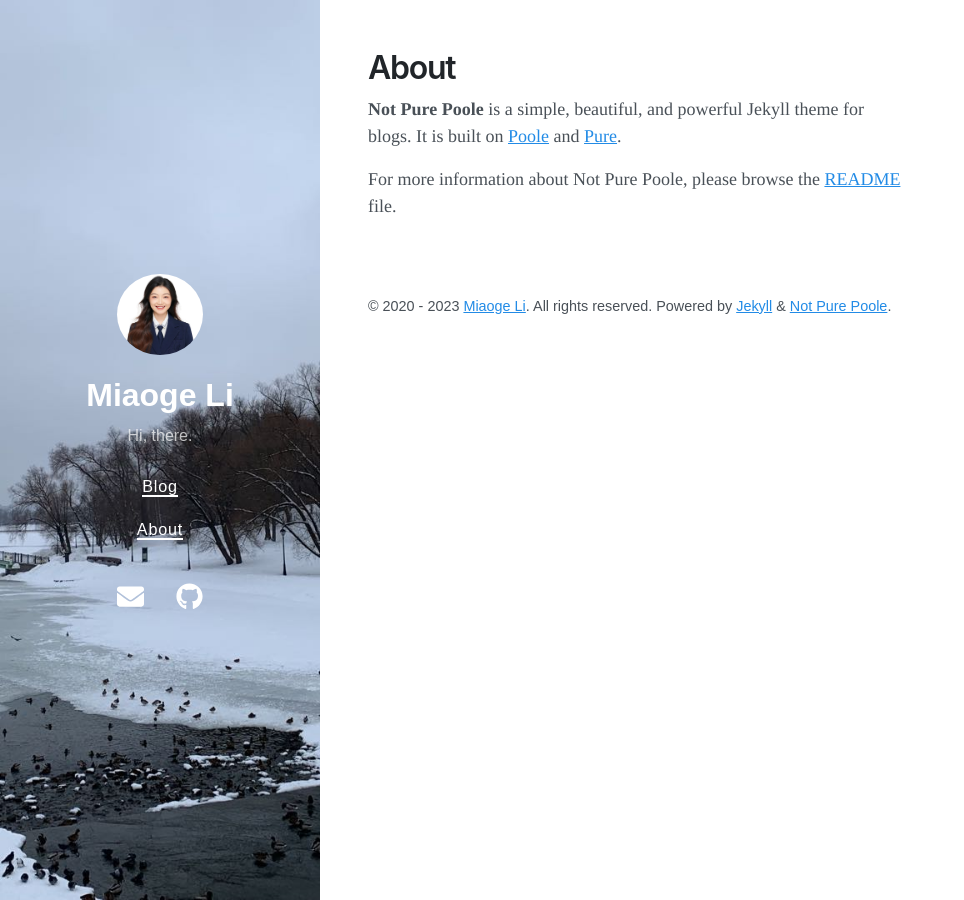
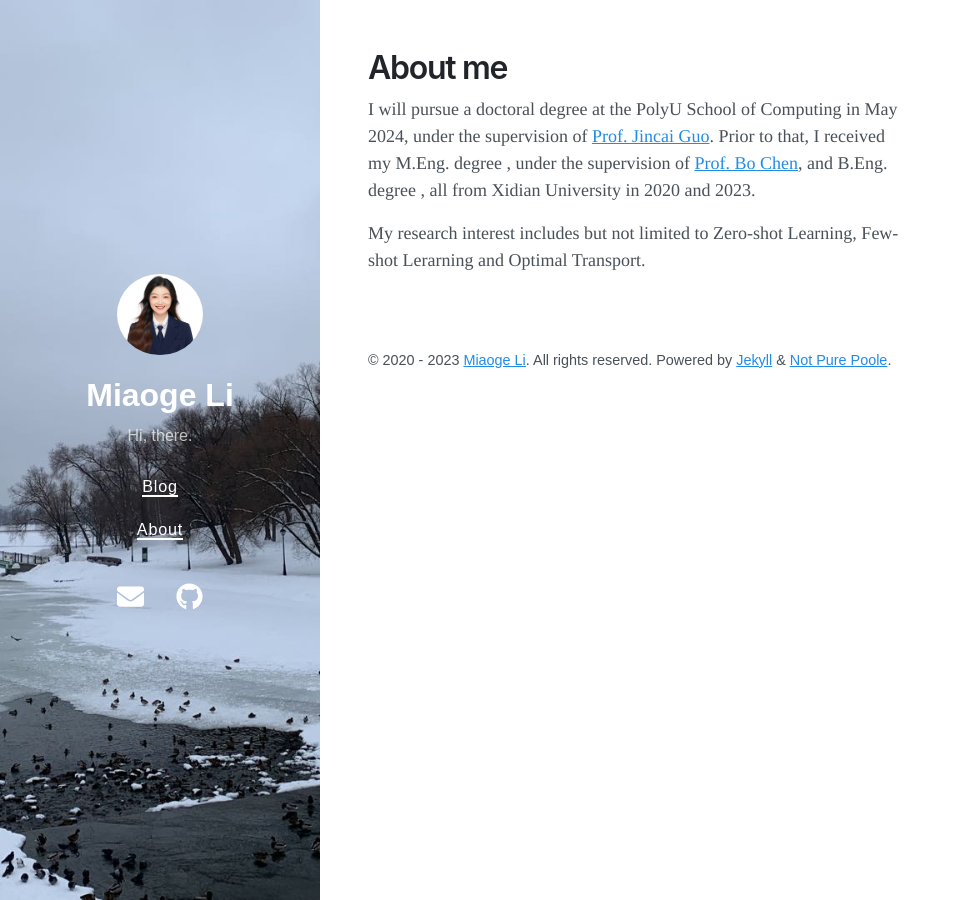
Before and after one commit to keepgoingjkg/keepgoingjkg.github.io, a Jekyll site: the page built from about.md, in a window 1280 px wide. Shown: the whole page, without its empty margins (0-964 px from the left). Built offline with Jekyll 4.4.1, drawn with Linux system fonts in a browser that asks for light colours; nearby versions of some CDN libraries.

Commit message:
Update about.md

```diff
--- a/about.md
+++ b/about.md
@@ -1,8 +1,8 @@
 ---
 layout: page
-title: About
+title: About me
 ---
 
-**Not Pure Poole** is a simple, beautiful, and powerful Jekyll theme for blogs. It is built on [Poole](https://github.com/poole/poole) and [Pure](https://purecss.io/).
+I will pursue a doctoral degree at the PolyU School of Computing in May 2024, under the supervision of [Prof. Jincai Guo](https://jingcaiguo.github.io/). Prior to that, I received my M.Eng. degree , under the supervision of [Prof. Bo Chen](https://web.xidian.edu.cn/bchen/), and B.Eng. degree , all from Xidian University in 2020 and 2023.
 
-For more information about Not Pure Poole, please browse the [README](https://github.com/vszhub/not-pure-poole) file.
+My research interest includes but not limited to Zero-shot Learning, Few-shot Lerarning and Optimal Transport.
```
